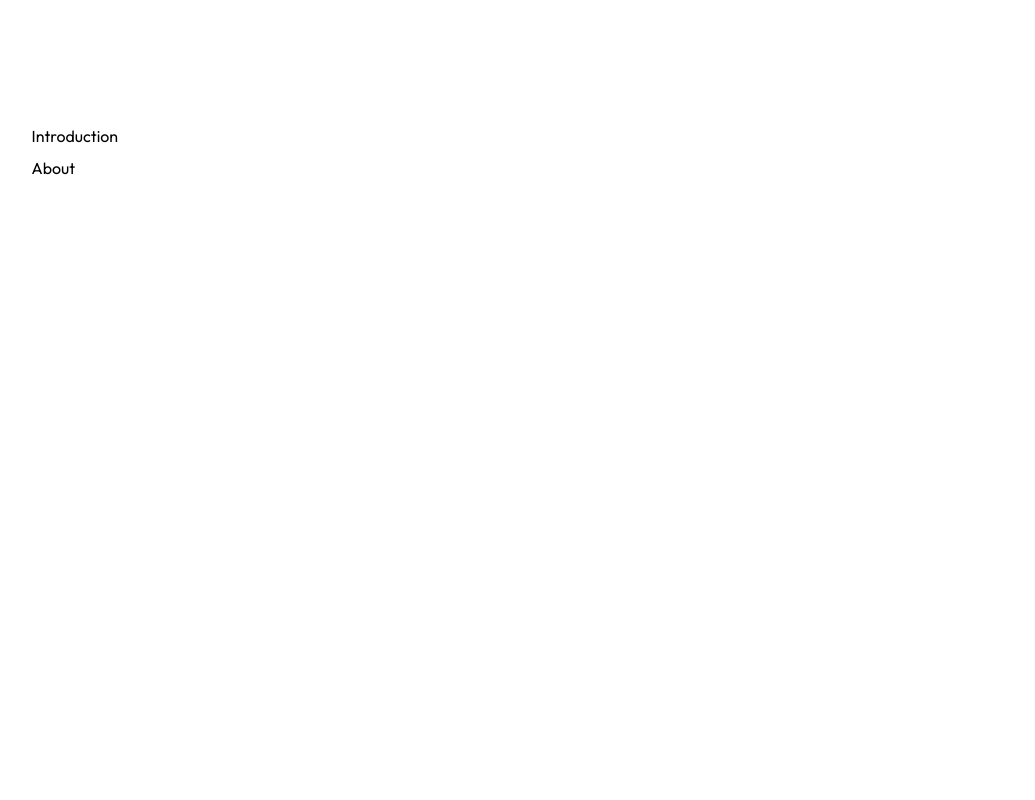
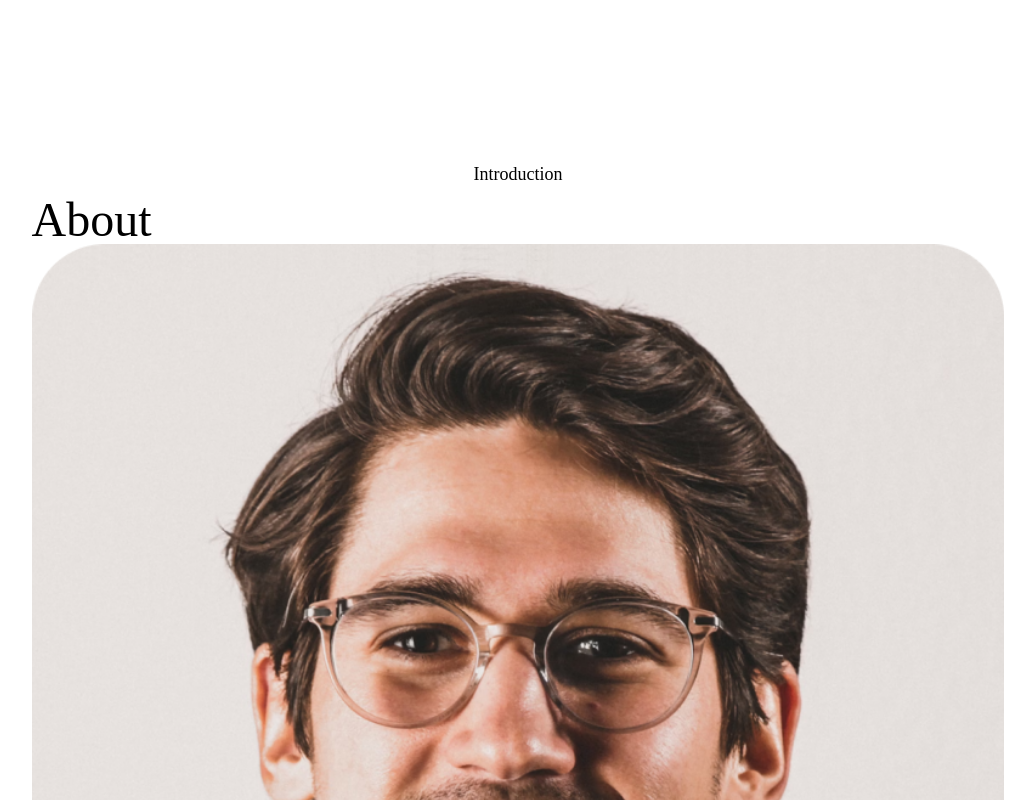
Before and after one commit to SiLEnT-24/webfolio, a Next.js app: page / in a window 1280 px wide. Shown: the part 680-1480 px from the top of the page, without its empty margins (122-1157 px from the left). Before the commit the page ends 864 px from the top, so only its background shows below. Built offline with nearby package versions, Linux system fonts and the light colour scheme; a web font is replaced by a local one.

Commit message:
Enhance About component layout and styling, add user image

```diff
--- a/app/components/About.jsx
+++ b/app/components/About.jsx
@@ -1,10 +1,21 @@
 import React from 'react'
+import {assets} from '@/assets/assets'
+import Image from 'next/image'
 
 const About = () => {
     return(
-        <div className='w-full px-[12%]'>
-            <h4>Introduction</h4>
-            <h2>About</h2>
+        <div className='w-full px-[12%] py-10 scroll-mt-20'>
+            <h4 className='text-center mb-2 text-lg font-Ovo'>Introduction</h4>
+            <h2 className='text-centr text-5xl font-Ovo'>About</h2>
+
+            <div>
+                <div>
+                    <Image src={assets.user_image} alt="user" className='w-full rounded-3xl' />
+                </div>
+                <div className='flex-1'>
+
+                </div>
+            </div>
         </div>
     )
 }
```
